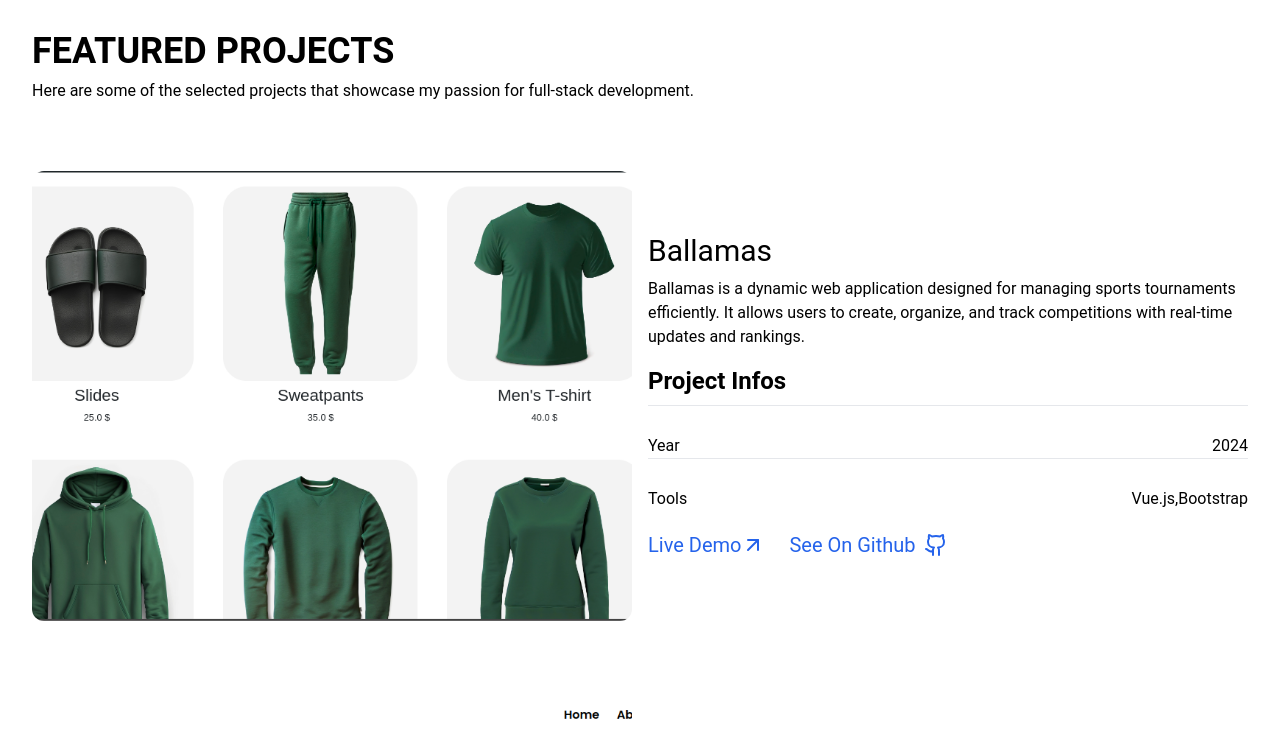
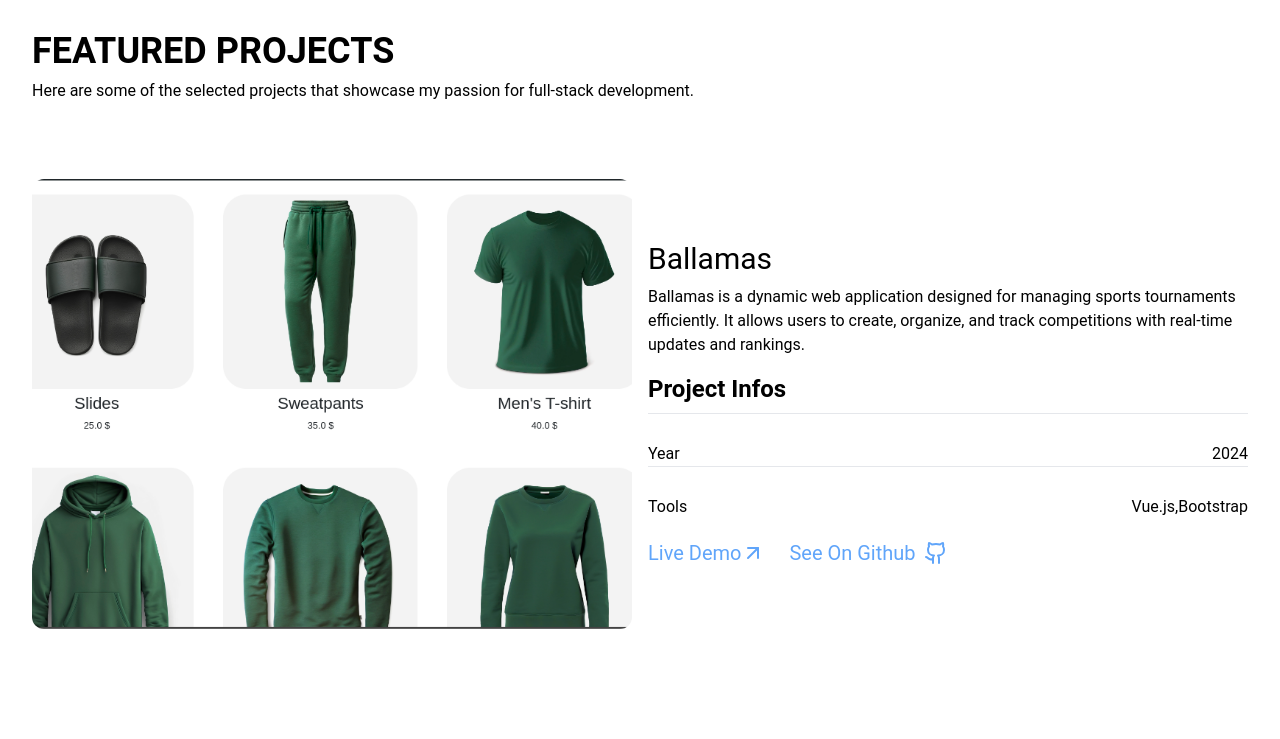
Before and after one commit to Lafiasabigado/Lafia-Portfolio, a Next.js app: page / in a window 1280 px wide. Shown: the part 920-1659 px from the top of the page. Built offline with nearby package versions, Linux system fonts and the light colour scheme.

Commit message:
projects

```diff
--- a/app/projects/page.tsx
+++ b/app/projects/page.tsx
@@ -48,7 +48,7 @@ const Projects = () => {
         </div>
         <div className='max-w-7xl mx-auto px-4 sm:px-6 lg:px-8 pt-5'>
         {projects.map((project) => (
-          <div key={project.id} className='items-center grid grid-cols-1 md:grid-cols-2 lg:grid-cols-2 gap-4 my-2 py-4'>
+          <div key={project.id} className='items-center grid grid-cols-1 md:grid-cols-2 lg:grid-cols-2 gap-4 py-8'>
                 <div
                 className='py-4  transition-transform duration-300 ease-in-out hover:scale-105'
                 >
@@ -75,11 +75,11 @@ const Projects = () => {
                       <p className='dark:text-gray-300 ml-2'>{project.tools}</p>
                     </div>
                     <div className='justify-start gap-4 flex items-center pt-5'>
-                      <Link href={project.link} className='flex text-blue-600 text-xl justify-center items-center'>
+                      <Link href={project.link} className='flex text-blue-400 text-xl justify-center items-center'>
                         <p className=''>Live Demo</p>
                         <ArrowUpRightIcon />
                       </Link>
-                      <Link href={project.github} className='flex text-blue-600 text-xl justify-center items-center'>
+                      <Link href={project.github} className='flex text-blue-400 text-xl justify-center items-center'>
                         <p className='mx-2'>See On Github</p>
                         <Github />
                       </Link>
```
